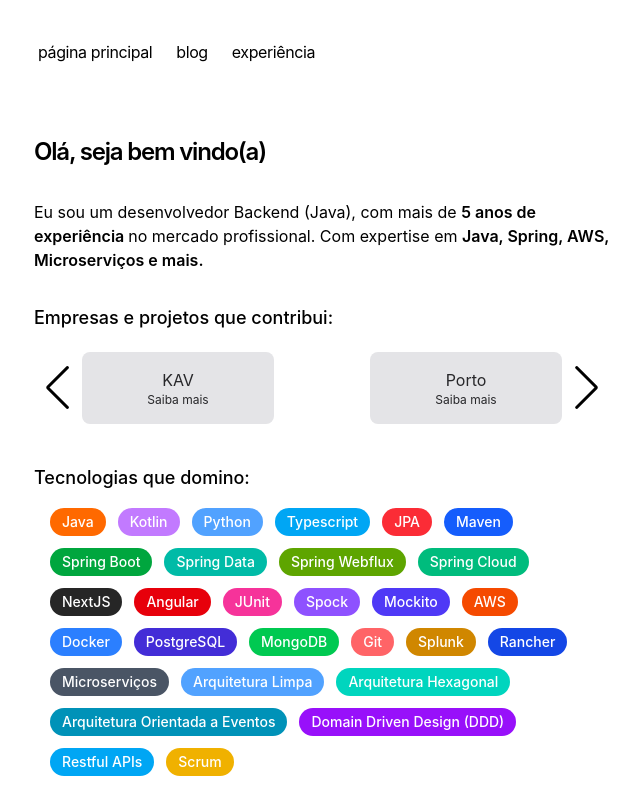
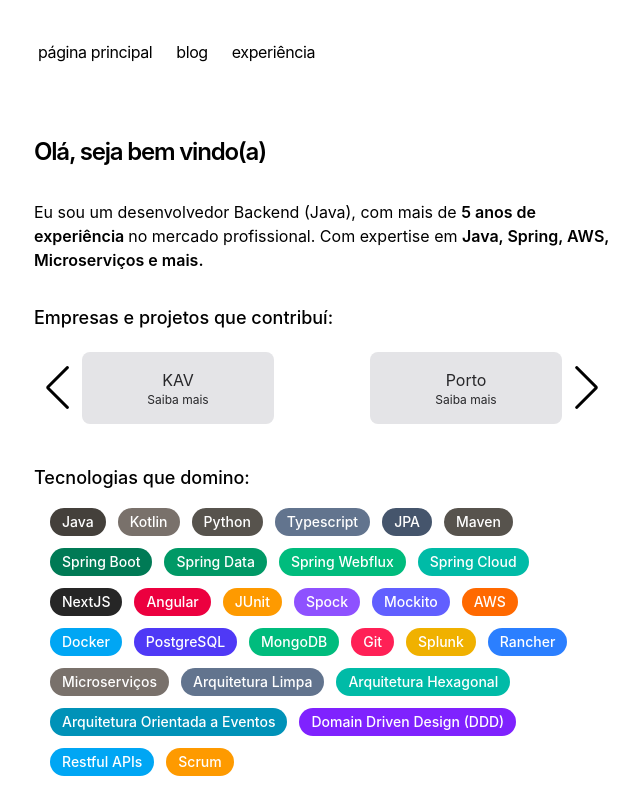
Before and after one commit to ghisiluizgustavo/portfolio, a Next.js app: page / in a window 1280 px wide. Shown: the top 800 px of the page, without its empty margins (318-958 px from the left). Built offline with nearby package versions, Linux system fonts and the light colour scheme.

Commit message:
feat: fix link redirection ↩

```diff
--- a/app/blog/page.tsx
+++ b/app/blog/page.tsx
@@ -2,7 +2,7 @@ import { BlogPosts } from 'app/components/posts'
 
 export const metadata = {
   title: 'Blog',
-  description: 'Read my blog.',
+  description: 'Leia meu blog.',
 }
 
 export default function Page() {
--- a/app/components/companies-gallery.tsx
+++ b/app/components/companies-gallery.tsx
@@ -9,7 +9,7 @@ import companies from '../companies-projects';
 export function CompaniesGallery() {
   return (
     <div className='mb-10'>
-      <h1 className='mb-5 text-lg font-medium'>Empresas e projetos que contribui:</h1>
+      <h1 className='mb-5 text-lg font-medium'>Empresas e projetos que contribuí:</h1>
       <Swiper
         className='w-full flex items-center justify-center'
         navigation={true}
--- a/app/components/footer.tsx
+++ b/app/components/footer.tsx
@@ -35,7 +35,7 @@ export default function Footer() {
             className="flex items-center transition-all hover:text-neutral-800 dark:hover:text-neutral-100"
             rel="noopener noreferrer"
             target="_blank"
-            href="https://github.com/ghisiluizgustavo/ghisiluizgustavo.github.io"
+            href="https://github.com/ghisiluizgustavo/portfolio"
           >
             <ArrowIcon />
             <p className="ml-2 h-7">código fonte</p>
--- a/app/components/posts.tsx
+++ b/app/components/posts.tsx
@@ -6,7 +6,6 @@ export function BlogPosts() {
 
   return (
     <div>
-      <h1 className="text-lg font-medium">Blog posts:</h1>
       {allBlogs
         .sort((a, b) => {
           if (
--- a/app/components/styles.css
+++ b/app/components/styles.css
@@ -1,21 +1,23 @@
-/* Cor das setas no modo claro */
+/* Default light mode styles */
 .swiper-button-next,
 .swiper-button-prev {
-  color: #000; /* Preto para o modo claro */
+  color: #000; /* Black for light mode */
 }
 
 .swiper-button-next:hover,
 .swiper-button-prev:hover {
-  color: #333; /* Tom mais escuro no hover (opcional) */
+  color: #333; /* Darker shade on hover */
 }
 
-/* Estilos para o modo escuro */
-.dark .swiper-button-next,
-.dark .swiper-button-prev {
-  color: #fff; /* Branco para o modo escuro */
+/* Dark mode styles */
+@media (prefers-color-scheme: dark) {
+  .swiper-button-next,
+  .swiper-button-prev {
+    color: #fff; /* White for dark mode */
+  }
+
+  .swiper-button-next:hover,
+  .swiper-button-prev:hover {
+    color: #f5f5f5; /* Lighter shade on hover */
+  }
 }
-
-.dark .swiper-button-next:hover,
-.dark .swiper-button-prev:hover {
-  color: #f5f5f5; /* Cor mais clara no hover (opcional) */
-}
--- a/app/components/techs-badges.tsx
+++ b/app/components/techs-badges.tsx
@@ -1,44 +1,4 @@
-const techs = [
-  // langs + frameworks
-  { name: "Java", color: "bg-orange-500" },          // Associado ao logo do Java
-  { name: "Kotlin", color: "bg-purple-400" },        // Cor relacionada ao logo do Kotlin
-  { name: "Python", color: "bg-blue-400" },          // Associado ao logo do Python
-  { name: "Typescript", color: "bg-sky-500" },       // Relacionado ao JS
-  { name: "JPA", color: "bg-red-500" },              // Complementar ao ecossistema Java
-  { name: "Maven", color: "bg-blue-600" },           // Associado ao Maven Central
-  { name: "Spring Boot", color: "bg-green-600" },    // Verde relacionado ao logo do Spring
-  { name: "Spring Data", color: "bg-teal-500" },     // Outra variação de verde
-  { name: "Spring Webflux", color: "bg-lime-600" },   // Verde mais claro
-  { name: "Spring Cloud", color: "bg-emerald-500" }, // Tons relacionados a Spring
-  { name: "NextJS", color: "bg-neutral-800" },       // Associado ao tema escuro do Next.js
-  { name: "Angular", color: "bg-red-600" },          // Relacionado ao logo vermelho do Angular
-
-  // test
-  { name: "JUnit", color: "bg-pink-500" },           // Rosa que destaca o JUnit
-  { name: "Spock", color: "bg-violet-500" },         // Tons mais próximos ao icônico Spock
-  { name: "Mockito", color: "bg-indigo-600" },       // Azul escuro para contrastar
-
-  // devops
-  { name: "AWS", color: "bg-orange-600" },           // Associado ao logo laranja da AWS
-  { name: "Docker", color: "bg-blue-500" },          // Azul clássico do Docker
-  { name: "PostgreSQL", color: "bg-indigo-700" },    // Azul profundo do logo do PostgreSQL
-  { name: "MongoDB", color: "bg-green-500" },        // Verde clássico do MongoDB
-  { name: "Git", color: "bg-red-400" },              // Associado ao logo vermelho do Git
-  { name: "Splunk", color: "bg-yellow-600" },        // Amarelo para Splunk
-  { name: "Rancher", color: "bg-blue-700" },         // Azul característico do Rancher
-
-  // arch + design
-  { name: "Microserviços", color: "bg-gray-600" },   // Cor neutra para arquitetura
-  { name: "Arquitetura Limpa", color: "bg-blue-400" },
-  { name: "Arquitetura Hexagonal", color: "bg-teal-400" },
-  { name: "Arquitetura Orientada a Eventos", color: "bg-cyan-600" },
-  { name: "Domain Driven Design (DDD)", color: "bg-purple-600" },
-  { name: "Restful APIs", color: "bg-sky-500" },
-
-  // methodologies
-  { name: "Scrum", color: "bg-yellow-500" },         // Amarelo que remete a agilidade
-];
-
+import techs from '../tech-badges';
 
 export default function TechBadges() {
   return (
--- a/app/project-details/page.tsx
+++ b/app/project-details/page.tsx
@@ -1,13 +1,19 @@
 import companies from '../companies-projects'
+import Link from "next/link";
 
 export default function Page() {
   return (
     <>
       {companies.map(company => (
-        <div id={company.name.toLowerCase()} className="mb-10">
-          <h1 className="text-xl">{company.name}</h1>
-          <p>{company.description}</p>
-        </div>
+          <div id={company.name.toLowerCase()} className="mb-10">
+            <Link href={company.externalUrl} target={`_blank`} className="group inline-flex items-center gap-1 transition-colors">
+            <h1 className="text-xl underline text-gray-900 dark:text-gray-100 hover:text-blue-600 dark:hover:text-blue-400 transition-colors">
+                {company.name}
+                <span className="inline-block ml-1 transform group-hover:translate-x-1 transition-transform">→</span>
+            </h1>
+            </Link>
+            <p>{company.description}</p>
+          </div>
       ))}
     </>
   )
--- /dev/null
+++ b/app/tech-badges.js
@@ -0,0 +1,42 @@
+const techs = [
+  // langs + frameworks
+  { name: "Java", color: "bg-stone-700" },          // Tom de pedra escuro
+  { name: "Kotlin", color: "bg-stone-500" },        // Tom de pedra médio
+  { name: "Python", color: "bg-stone-600" },        // Tom neutro refinado
+  { name: "Typescript", color: "bg-slate-500" },    // Azul ardósia suave
+  { name: "JPA", color: "bg-slate-600" },           // Azul ardósia escuro
+  { name: "Maven", color: "bg-stone-600" },
+  { name: "Spring Boot", color: "bg-emerald-700" }, // Verde escuro elegante
+  { name: "Spring Data", color: "bg-emerald-600" }, // Verde médio minimalista
+  { name: "Spring Webflux", color: "bg-emerald-500" },
+  { name: "Spring Cloud", color: "bg-teal-500" },   // Azul-petróleo moderado
+  { name: "NextJS", color: "bg-neutral-800" },      // Preto suave neutro
+  { name: "Angular", color: "bg-rose-600" },        // Vermelho rosado moderado
+
+  // test
+  { name: "JUnit", color: "bg-amber-500" },         // Tom ambar elegante
+  { name: "Spock", color: "bg-violet-500" },        // Roxo suave
+  { name: "Mockito", color: "bg-indigo-500" },      // Azul índigo minimalista
+
+  // devops
+  { name: "AWS", color: "bg-orange-500" },          // Tom laranja moderado
+  { name: "Docker", color: "bg-sky-500" },          // Azul claro discreto
+  { name: "PostgreSQL", color: "bg-indigo-600" },   // Azul profundo elegante
+  { name: "MongoDB", color: "bg-emerald-500" },     // Verde clássico
+  { name: "Git", color: "bg-rose-500" },            // Vermelho moderado
+  { name: "Splunk", color: "bg-yellow-500" },       // Amarelo suave
+  { name: "Rancher", color: "bg-blue-500" },        // Azul limpo
+
+  // arch + design
+  { name: "Microserviços", color: "bg-stone-500" }, // Tom de pedra médio
+  { name: "Arquitetura Limpa", color: "bg-slate-500" },
+  { name: "Arquitetura Hexagonal", color: "bg-teal-500" },
+  { name: "Arquitetura Orientada a Eventos", color: "bg-cyan-600" },
+  { name: "Domain Driven Design (DDD)", color: "bg-violet-600" },
+  { name: "Restful APIs", color: "bg-sky-500" },
+
+  // methodologies
+  { name: "Scrum", color: "bg-amber-500" },
+];
+
+export default techs;
```
Also changed, not shown: app/blog/posts/modular-apps.mdx (+26 -5 lines), app/companies-projects.js (+12 -6 lines), 1 other file (tests, documents, lock files or other folders).
